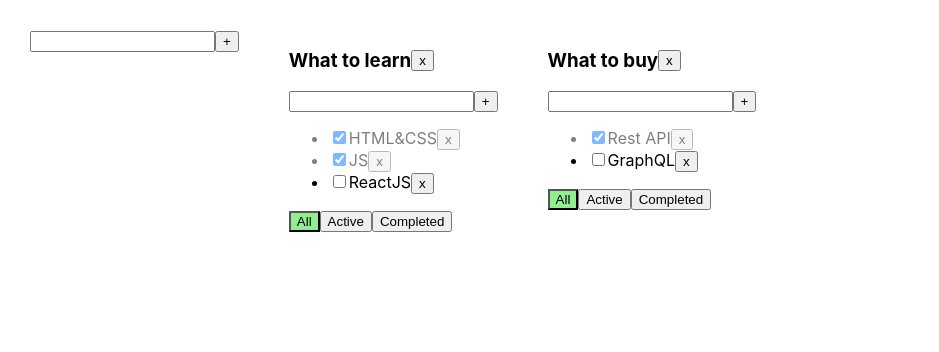
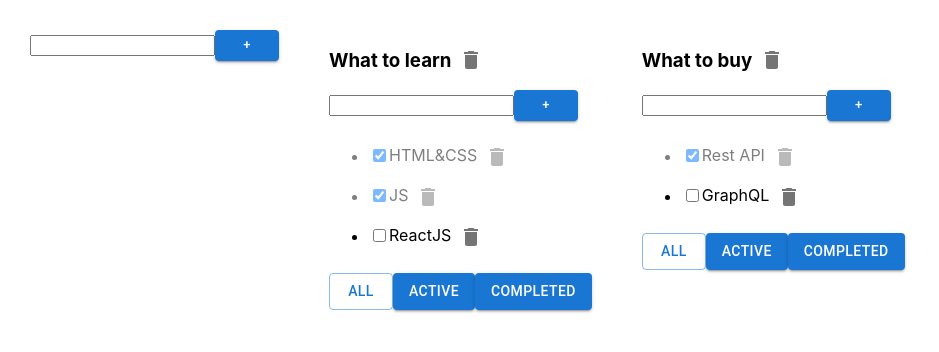
Before and after one commit to pdxserg/6-todolist, a React (Create React App) app: page / in a window 1280 px wide. Shown: the top 352 px of the page, without its empty margins (0-939 px from the left). Built offline with nearby package versions, Linux system fonts and the light colour scheme.

Commit message:
instal mui

```diff
--- a/src/AddItemForm.tsx
+++ b/src/AddItemForm.tsx
@@ -1,7 +1,9 @@
 // @flow
 import * as React from 'react';
-import {Button} from "./Button";
+
 import {ChangeEvent, KeyboardEvent, useState} from "react";
+import Button from '@mui/material/Button';
+
 
 type Props = {
 	addItem:(title: string)=>void
@@ -29,7 +31,7 @@ export const AddItemForm = ({addItem }: Props) => {
 		}
 	}
 
-
+const buttonStyle={maxHeight: "20px", minHeight:"20px", maxWidth: "20px",minWidth: "20px"}
 	return (
 		<div>
 			<input
@@ -38,7 +40,12 @@ export const AddItemForm = ({addItem }: Props) => {
 				onChange={changeItemTitleHandler}
 				onKeyUp={addTaskOnKeyUpHandler}
 			/>
-			<Button title={'+'} onClick={addItemHandler}/>
+			{/*<Button title={'+'} onClick={addItemHandler}/>*/}
+			<Button
+				size={"small"}
+				// style={buttonStyle}
+				variant="contained"
+				onClick={addItemHandler}>+</Button>
 			{error && <div className={'error-message'}>{error}</div>}
 		</div>
 	);
--- a/src/App.tsx
+++ b/src/App.tsx
@@ -101,6 +101,8 @@ const addTodolist=(title:string)=>{
 	 }
 	return (
 		<div className="App">
+
+
 			<AddItemForm  addItem={addTodolist} />
 			{todolists.map((tl) => {
 
--- a/src/Todolist.tsx
+++ b/src/Todolist.tsx
@@ -1,8 +1,11 @@
 import {FilterValuesType, TaskType} from "./App";
 import {ChangeEvent, KeyboardEvent, useState} from "react";
-import {Button} from "./Button";
+
 import {AddItemForm} from "./AddItemForm";
 import {EdittableSpan} from "./Edittable Span";
+import IconButton from '@mui/material/IconButton';
+import DeleteIcon from '@mui/icons-material/Delete';
+import Button from '@mui/material/Button';
 
 type PropsType = {
 	title: string
@@ -49,7 +52,7 @@ export const Todolist = (props: PropsType) => {
 	const upDateTodolisthandler = (newTitle: string) => {
 		upDateTodolist(todolistId, newTitle)
 	}
-	const upDatetaskhandler = (id:string, newTitle: string) => {
+	const upDatetaskhandler = (id: string, newTitle: string) => {
 		upDatetask(todolistId, id, newTitle)
 	}
 	return (
@@ -61,7 +64,10 @@ export const Todolist = (props: PropsType) => {
 					               oldTytle={title} onchange={(newValue: string) => {
 					}}/>
 				</h3>
-				<Button title={'x'} onClick={removeTodolistHandler}/>
+				{/*<Button title={'x'} onClick={removeTodolistHandler}/>*/}
+				<IconButton aria-label="delete" onClick={removeTodolistHandler}>
+					<DeleteIcon/>
+				</IconButton>
 			</div>
 			<div>
 				<AddItemForm addItem={addTaskHandler}/>
@@ -88,21 +94,34 @@ export const Todolist = (props: PropsType) => {
 							return <li key={task.id} className={task.isDone ? 'is-done' : ''}>
 								<input type="checkbox" checked={task.isDone} onChange={changeTaskStatusHandler}/>
 								{/*<span>{task.title}</span>*/}
-								<EdittableSpan addNewTitle={(newTitle)=>upDatetaskhandler(task.id, newTitle)}
+								<EdittableSpan addNewTitle={(newTitle) => upDatetaskhandler(task.id, newTitle)}
 								               oldTytle={task.title} onchange={(newValue: string) => {
 								}}/>
-								<Button onClick={removeTaskHandler} title={'x'}/>
+								{/*<Button onClick={removeTaskHandler} title={'x'}/>*/}
+								<IconButton aria-label="delete" onClick={removeTaskHandler}>
+									<DeleteIcon/>
+								</IconButton>
 							</li>
 						})}
 					</ul>
 			}
 			<div>
-				<Button className={filter === 'all' ? 'active-filter' : ''} title={'All'}
-				        onClick={() => changeFilterTasksHandler('all')}/>
-				<Button className={filter === 'active' ? 'active-filter' : ''} title={'Active'}
-				        onClick={() => changeFilterTasksHandler('active')}/>
-				<Button className={filter === 'completed' ? 'active-filter' : ''} title={'Completed'}
-				        onClick={() => changeFilterTasksHandler('completed')}/>
+				<Button onClick={() => changeFilterTasksHandler('all')}
+				        variant={filter === 'all' ? 'outlined' : 'contained'}>
+					All</Button>
+				<Button onClick={() => changeFilterTasksHandler('active')}
+				        variant={filter === 'active' ? 'outlined' : 'contained'}>
+					Active</Button>
+				<Button onClick={() => changeFilterTasksHandler('completed')}
+				        variant={filter === 'completed' ? 'outlined' : 'contained'}>
+					Completed</Button>
+
+				{/*<Button className={filter === 'all' ? 'active-filter' : ''} title={'All'}*/}
+				{/*        onClick={() => changeFilterTasksHandler('all')}/>*/}
+				{/*<Button className={filter === 'active' ? 'active-filter' : ''} title={'Active'}*/}
+				{/*        onClick={() => changeFilterTasksHandler('active')}/>*/}
+				{/*<Button className={filter === 'completed' ? 'active-filter' : ''} title={'Completed'}*/}
+				{/*        onClick={() => changeFilterTasksHandler('completed')}/>*/}
 			</div>
 		</div>
 	)
```
